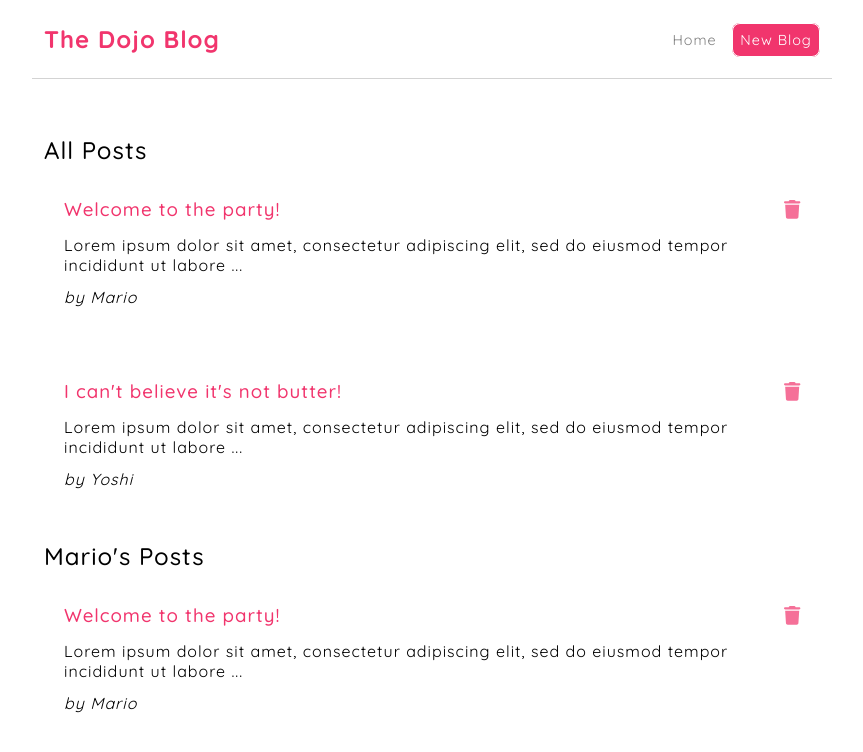
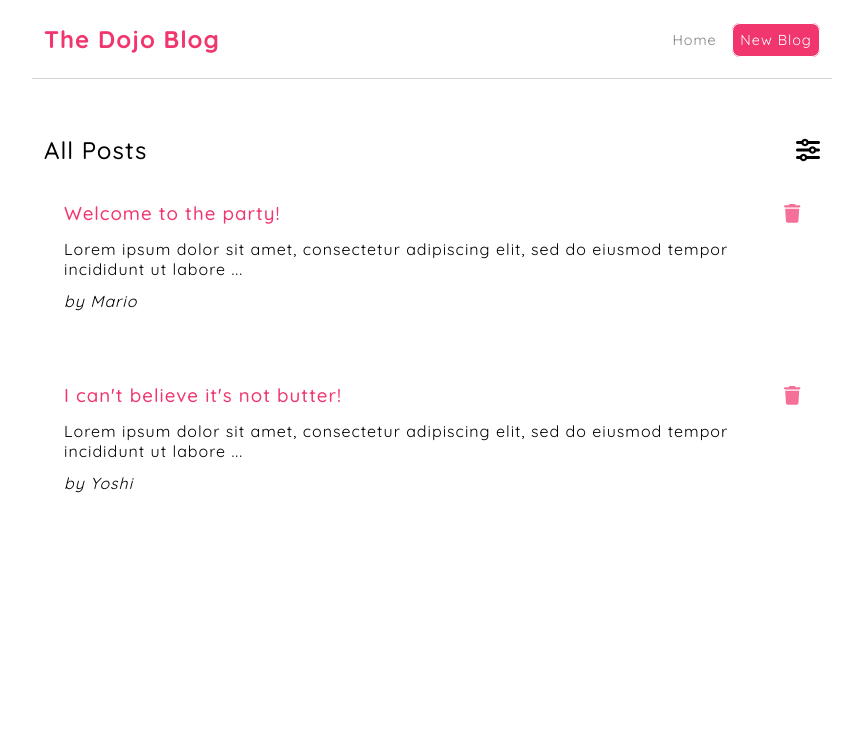
Before and after one commit to Ryhhill1998/dojo-blog-react, a React (Create React App) app: page / in a window 1280 px wide. Shown: the top 752 px of the page, without its empty margins (208-1071 px from the left). Built offline with nearby package versions, Linux system fonts and the light colour scheme; data requests are answered from the project's data file.

Commit message:
Added filter dropdown to postslist

```diff
--- a/src/common/components/PostsList/PostsList.css
+++ b/src/common/components/PostsList/PostsList.css
@@ -1,3 +1,38 @@
+.posts-container .posts-header {
+    margin-bottom: 1em;
+    position: relative;
+}
+
 .posts-container h2 {
     margin-bottom: 0.5em;
+    display: flex;
+    justify-content: space-between;
+    align-items: center;
 }
+
+.posts-container .filter-dropdown {
+    box-shadow: 0.25em 0.25em 0.5em rgba(128, 128, 128, 0.35);
+    padding: 1.25em;
+    position: absolute;
+    background-color: white;
+    width: 100%;
+    z-index: 5;
+}
+
+.posts-container .filter-dropdown h3 {
+    margin-bottom: 0.75em;
+}
+
+.filter {
+    display: flex;
+    flex-direction: column;
+    gap: 0.25em;
+}
+
+.filter select {
+    padding: 0.25em;
+}
+
+.filter select:focus {
+    outline: none;
+}
--- a/src/common/components/PostsList/PostsList.jsx
+++ b/src/common/components/PostsList/PostsList.jsx
@@ -1,14 +1,45 @@
 import "./PostsList.css";
 import Post from "./Post/Post";
+import {faSliders} from "@fortawesome/free-solid-svg-icons";
+import {FontAwesomeIcon} from "@fortawesome/react-fontawesome";
+import {useSelector} from "react-redux";
+import {useState} from "react";
 
 const PostsList = ({title, posts}) => {
 
+    const [isDropdownVisible, setIsDropdownVisible] = useState(false);
+
+    const handleFilterClicked = () => {
+        setIsDropdownVisible(!isDropdownVisible);
+    }
+
     return (
         <div className="posts-container">
-            <h2>{title}</h2>
+            <div className="posts-header">
+                <h2>
+                    {title}
+                    <FontAwesomeIcon icon={faSliders} className="close-button icon" onClick={handleFilterClicked}/>
+                </h2>
+
+                {isDropdownVisible &&
+                    <div className="filter-dropdown">
+                        <h3>Filters</h3>
+
+                        <div className="filters-container">
+                            <label className="filter">
+                                Filter by author
+                                <select>
+                                    <option>Mario</option>
+                                    <option>Luigi</option>
+                                    <option>Yoshi</option>
+                                </select>
+                            </label>
+                        </div>
+                    </div>}
+            </div>
 
             {posts.map(post => (
-                <Post key={post.id} {...post} preview={true} />
+                <Post key={post.id} {...post} preview={true}/>
             ))}
         </div>
     );
--- a/src/routes/Home/Home.jsx
+++ b/src/routes/Home/Home.jsx
@@ -18,12 +18,7 @@ const Home = () => {
     return (
         <div className="container home">
             {postsStatus === "pending" && <p>Loading...</p>}
-
-            {allPosts.length > 0 &&
-                <>
-                    <PostsList title="All Posts" posts={allPosts} />
-                    <PostsList title="Mario's Posts" posts={allPosts.filter(post => post.author === "Mario")}/>
-                </>}
+            {allPosts.length > 0 && <PostsList title="All Posts" posts={allPosts} />}
         </div>
     );
 }
--- a/src/style/index.css
+++ b/src/style/index.css
@@ -33,3 +33,7 @@ a {
   text-decoration: none;
   color: grey;
 }
+
+.icon {
+  cursor: pointer;
+}
```
